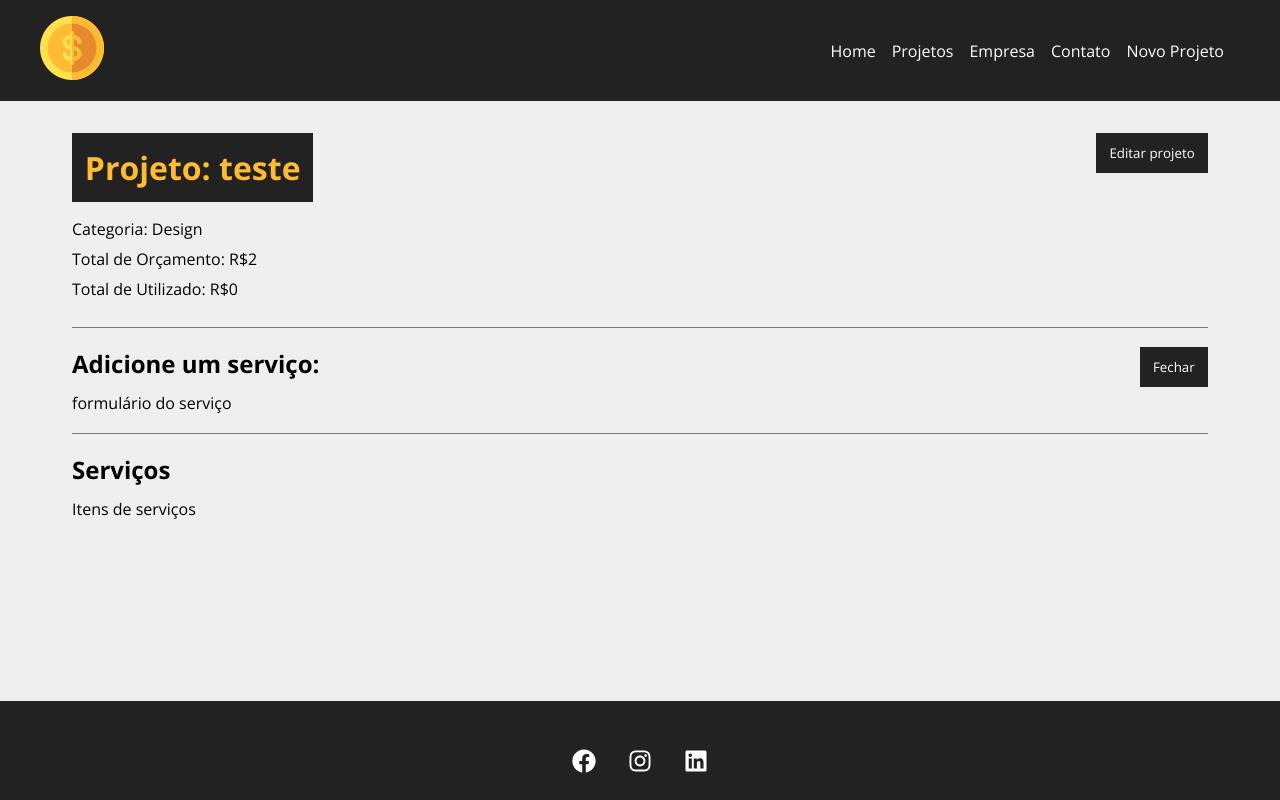
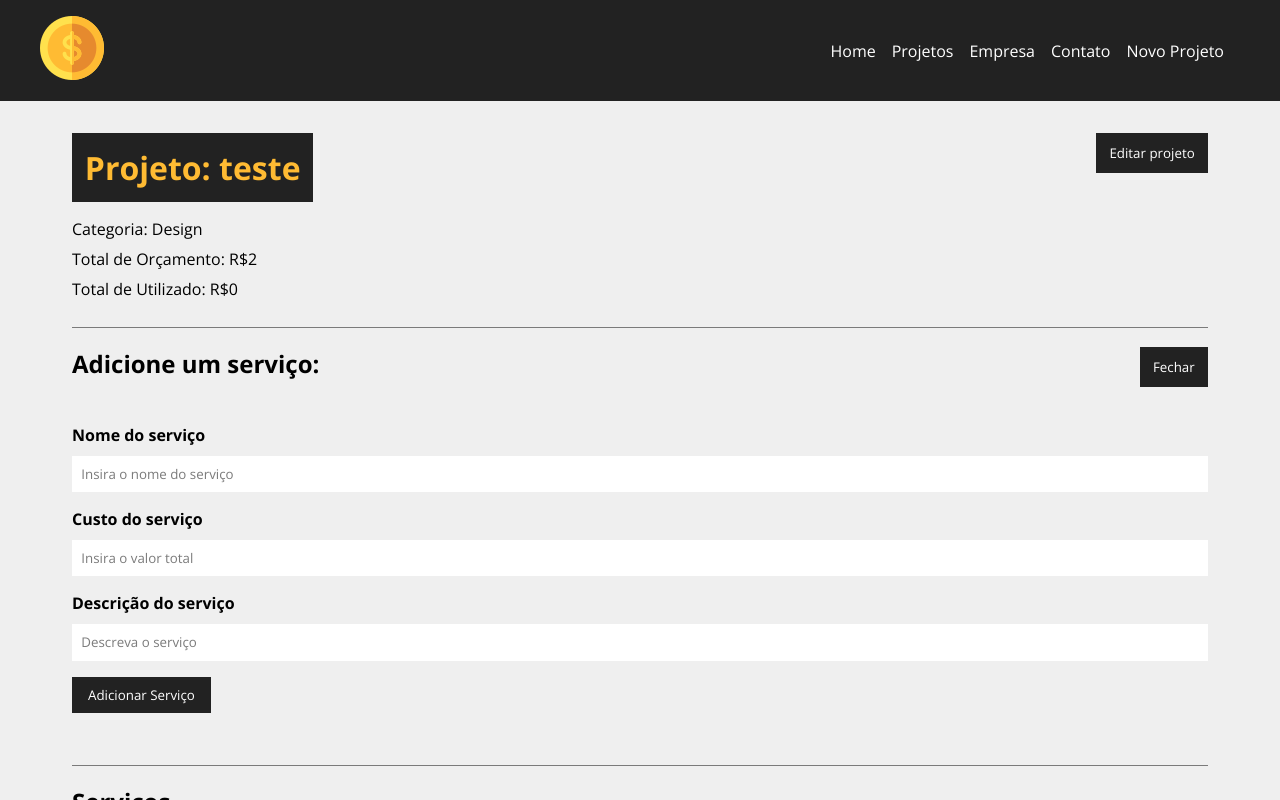
Before and after one commit to ehurafa/react-hora-de-codar, a React (Create React App) app in the folder costs/: page /project/1 in a window 1280 px wide. Both pictures are taken after a click on the button "Adicionar serviço". Shown: the top 800 px of the page. Built offline with nearby package versions, Linux system fonts and the light colour scheme; data requests are answered from the project's data file; the HTML template or start-up script is replaced by a standard one.

Commit message:
add new services to project

```diff
--- a/costs/db.json
+++ b/costs/db.json
@@ -18,8 +18,27 @@
         "id": "4",
         "name": "Planejamento"
       },
-      "cost": 0,
-      "services": [],
+      "cost": 30,
+      "services": [
+        {
+          "name": "NOME DO SERVIÇO",
+          "cost": "10",
+          "description": "teste",
+          "id": "34a9213d-9ba7-475f-996b-399788ea6deb"
+        },
+        {
+          "name": "NOME DO SERVIÇO",
+          "cost": "10",
+          "description": "teste",
+          "id": "34a9213d-9ba7-475f-996b-399788ea6deb"
+        },
+        {
+          "name": "NOME DO SERVIÇO",
+          "cost": "10",
+          "description": "teste",
+          "id": "34a9213d-9ba7-475f-996b-399788ea6deb"
+        }
+      ],
       "id": 2
     }
   ],
--- a/costs/src/components/pages/Project.js
+++ b/costs/src/components/pages/Project.js
@@ -1,9 +1,13 @@
+
+import { parse, v4 as uuidv4 } from 'uuid'
+
 import styles from './Project.module.css'
 
 import Loading from '../layout/Loading'
 import Container from '../layout/Container'
 import ProjectForm from '../project/ProjectForm'
 import Message from '../layout/Message'
+import ServiceForm from '../service/ServiceForm'
 
 import { useParams } from 'react-router-dom'
 
@@ -61,6 +65,45 @@
 
     }
 
+    function createService(project) {
+        setMessage('')
+
+        // last service
+        const lastService = project.services[project.services.length -1]
+
+        lastService.id = uuidv4()
+
+        const lastServiceCost = lastService.cost
+
+        const newCost = parseFloat(project.cost) + parseFloat(lastServiceCost)
+
+        // maximum value validation
+        if(newCost > parseFloat(project.budget)) {
+            setMessage('Orlamento ultrapassado, verifique o valor do serviço')
+            setTypeMessage('error')
+            project.services.pop()
+            return false
+        }
+
+        // add service cost to project total cost
+        project.cost = newCost
+
+        // update project
+        fetch(`http://localhost:5000/projects/${project.id}`, {
+            method: 'PATCH',
+            headers: {
+                'Content-Type': 'application/json'
+            },
+            body: JSON.stringify(project)
+        })
+            .then(resp => resp.json())
+            .then(data => {
+                // exibir os serviços
+                console.log(data)
+            })
+            .catch(err => console.log(err))
+    }
+
     function toggleProjectForm() {
         setShowProjectForm(!showProjectForm)
     }
@@ -113,9 +156,11 @@
                                 </button>
                                 <div className={styles.project_info}>
                                     { showServiceForm && (
-                                        <div>
-                                            formulário do serviço
-                                        </div>
+                                        <ServiceForm
+                                            handleSubmit={createService}
+                                            btnText="Adicionar Serviço"
+                                            projectData={project}
+                                        />
                                         )
                                     }
                                 </div>
--- /dev/null
+++ b/costs/src/components/service/ServiceForm.js
@@ -0,0 +1,52 @@
+import { useState } from 'react'
+
+import Input from '../form/Input'
+import SubmitButton from '../form/SubmitButton'
+
+import styles from '../project/ProjectForm.module.css'
+
+function ServiceForm({ handleSubmit, btnText, projectData }) {
+
+    const [service, setService] = useState({})
+
+    function submit(e) {
+
+        e.preventDefault()
+        projectData.services.push(service)
+        handleSubmit(projectData)
+
+    }
+
+    function handleChange(e) {
+        setService({ ...service, [e.target.name]: e.target.value })
+    }
+
+    return (
+        <form onSubmit={submit} className={styles.form}>
+            <Input
+                type="text"
+                text="Nome do serviço"
+                name="name"
+                placeholder="Insira o nome do serviço"
+                handleOnChange={handleChange}
+            />
+            <Input
+                type="number"
+                text="Custo do serviço"
+                name="cost"
+                placeholder="Insira o valor total"
+                handleOnChange={handleChange}
+            />
+            <Input
+                type="text"
+                text="Descrição do serviço"
+                name="description"
+                placeholder="Descreva o serviço"
+                handleOnChange={handleChange}
+            />
+            <SubmitButton text={btnText} />
+        </form>
+    )
+}
+
+export default ServiceForm
```
